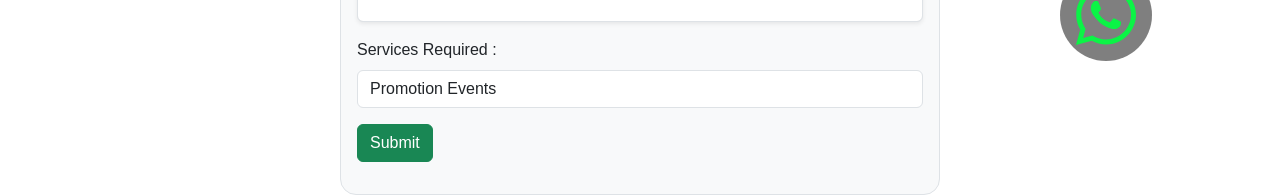
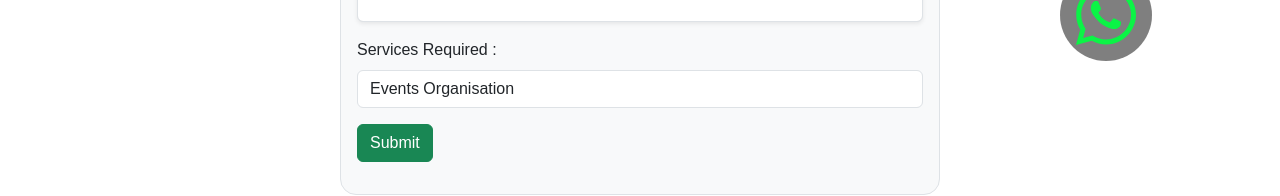
Before and after one commit to prakeshkumar15633/global-trader, a React (Create React App) app: page /global-trader/contact in a window 1280 px wide. Shown: the part 659-855 px from the top of the page. Built offline with nearby package versions, Linux system fonts and the light colour scheme; the HTML template or start-up script is replaced by a standard one.

Commit message:
committed

```diff
--- a/package.json
+++ b/package.json
@@ -4,6 +4,7 @@
     "version": "0.1.0",
     "private": true,
     "dependencies": {
+        "@emailjs/browser": "^4.3.3",
         "@emotion/react": "^11.11.4",
         "@emotion/styled": "^11.11.5",
         "@fortawesome/free-regular-svg-icons": "^6.5.2",
--- a/src/components/Contact/Contact.jsx
+++ b/src/components/Contact/Contact.jsx
@@ -1,8 +1,9 @@
-import React, { useState } from 'react';
+import React, { useState, useRef } from 'react';
 import { useForm } from 'react-hook-form';
 import { IoIosMail } from "react-icons/io";
 import { FaPhoneAlt } from "react-icons/fa";
 import { FaLocationDot } from "react-icons/fa6";
+import emailjs from '@emailjs/browser'
 import './Contact.css';
 
 const ContactForm = () => {
@@ -11,8 +12,21 @@ const ContactForm = () => {
         handleSubmit,
         formState: { errors },
     } = useForm()
+    let form = useRef(null)
     function handleFormSubmit(contact) {
         console.log(contact)
+        emailjs
+            .sendForm('service_6vcvtl7', 'template_50nx05e', form.current, {
+                publicKey: '4-T0PY6no0KUEKwOf',
+            })
+            .then(
+                () => {
+                    console.log('SUCCESS!');
+                },
+                (error) => {
+                    console.log('FAILED...', error);
+                },
+            );
     }
     let [width, setWidth] = useState(false)
 
@@ -37,7 +51,7 @@ const ContactForm = () => {
                 <div className="row justify-content-center">
                     <div className="border border-1 p-3 mx-auto bg-light rounded-4 m-5" style={{ width: '75vmin' }}>
                         <h1 className="display-3 fs-1 text-center mb-3">Contact Us</h1>
-                        <form className="mx-auto" onSubmit={handleSubmit(handleFormSubmit)}>
+                        <form ref={form} className="mx-auto" onSubmit={handleSubmit(handleFormSubmit)}>
                             <div className="mb-3">
                                 <label htmlFor="name" className="form-label">
                                     Name
@@ -46,11 +60,11 @@ const ContactForm = () => {
                                     type="text"
                                     id="name"
                                     className="form-control shadow-sm"
-                                    {...register("name", {
+                                    {...register("from_name", {
                                         required: true,
                                     })}
                                 />
-                                {errors.name?.type === "required" && (
+                                {errors.from_name?.type === "required" && (
                                     <p className="text-danger">Name is required</p>
                                 )}
                             </div>
@@ -62,11 +76,11 @@ const ContactForm = () => {
                                     type="email"
                                     id="email"
                                     className="form-control shadow-sm"
-                                    {...register("email", {
+                                    {...register("from_email", {
                                         required: true,
                                     })}
                                 />
-                                {errors.email?.type === "required" && (
+                                {errors.from_email?.type === "required" && (
                                     <p className="text-danger">Email is required</p>
                                 )}
                             </div>
@@ -75,15 +89,19 @@ const ContactForm = () => {
                                     Contact Number
                                 </label>
                                 <input
-                                    type="text"
+                                    type="number"
                                     id="contactno"
                                     className="form-control shadow-sm"
-                                    {...register("contactno", {
+                                    {...register("contact_no", {
                                         required: true,
+                                        minLength:10
                                     })}
                                 />
-                                {errors.contactno?.type === "required" && (
+                                {errors.contact_no?.type === "required" && (
                                     <p className="text-danger">Contact Number is required</p>
+                                )}
+                                {errors.contact_no?.type === "minLength" && (
+                                    <p className="text-danger">Minimum Length should be 10</p>
                                 )}
                             </div>
                             <div className="mb-3">
@@ -94,11 +112,11 @@ const ContactForm = () => {
                                     type="text"
                                     id="companyname"
                                     className="form-control shadow-sm"
-                                    {...register("companyname", {
+                                    {...register("company_name", {
                                         required: true,
                                     })}
                                 />
-                                {errors.companyname?.type === "required" && (
+                                {errors.company_name?.type === "required" && (
                                     <p className="text-danger">Company Name is required</p>
                                 )}
                             </div>
@@ -106,34 +124,38 @@ const ContactForm = () => {
                                 <div>
                                     <label className='form-label'>Services Required :</label>
                                     <select className='form-control'
-                                        {...register("servicesrequired", {
+                                        {...register("service_required", {
                                             required: true
                                         })}
                                     >
-                                        <option value="promotion-events">Promotion Events</option>
-                                        <option value="shop-opening-branding">Shop Opening & Branding</option>
-                                        <option value="cantervan-indoor-outdoor">Cantervan Indoor / Outdoor</option>
-                                        <option value="manpower">Manpower</option>
-                                        <option value="brand-installation">Brand Installation</option>
+                                        <option value="Events Organisation">Events Organisation</option>
+                                        <option value="Brand Promotion">Brand Promotion</option>
+                                        <option value="Installation And Activation">Installation And Activation</option>
+                                        <option value="Corporate Activity">Corporate Activity</option>
+                                        <option value="Road Show">Road Show</option>
+                                        <option value="Product Launch">Product Launch</option>
+                                        <option value="Manpower And Artist Coordination">Manpower And Artist Coordination</option>
+                                        <option value="Marketing And Publicity">Marketing And Publicity</option>
+                                        <option value="Cantervan Indoor Outdoor">Cantervan Indoor Outdoor</option>
                                     </select>
                                 </div>
-                                {errors.email?.type === "required" && (
-                                    <p className="text-danger">Email is required</p>
+                                {errors.service_required?.type === "required" && (
+                                    <p className="text-danger">Service is required</p>
                                 )}
                             </div>
                             <button className="btn btn-success d-block mb-3">Submit</button>
                         </form>
                     </div>
                     <div>
-                        <div className="row row-cols-3 mx-auto" style={{ width: width?'60%':'30%' }}>
+                        <div className="row row-cols-3 mx-auto" style={{ width: width ? '60%' : '30%' }}>
                             <a className='col' href="mailto:globaltrader19@gmail.com">
-                                <IoIosMail className='d-block mx-auto' style={{ fontSize: width?'11vw':'4vw' }} />
+                                <IoIosMail className='d-block mx-auto' style={{ fontSize: width ? '11vw' : '4vw' }} />
                             </a>
                             <a className='col' href="tel:8939169177">
-                                <FaPhoneAlt className='d-block mx-auto' style={{ fontSize: width?'9vw':'3vw' }} />
+                                <FaPhoneAlt className='d-block mx-auto' style={{ fontSize: width ? '9vw' : '3vw' }} />
                             </a>
                             <a className='col' href="https://www.google.com/maps/place/...">
-                                <FaLocationDot className='d-block mx-auto' style={{ fontSize: width?'9vw':'3vw' }} />
+                                <FaLocationDot className='d-block mx-auto' style={{ fontSize: width ? '9vw' : '3vw' }} />
                             </a>
                         </div>
                     </div>
```
Also changed, not shown: 1 other file (tests, documents, lock files or other folders).
